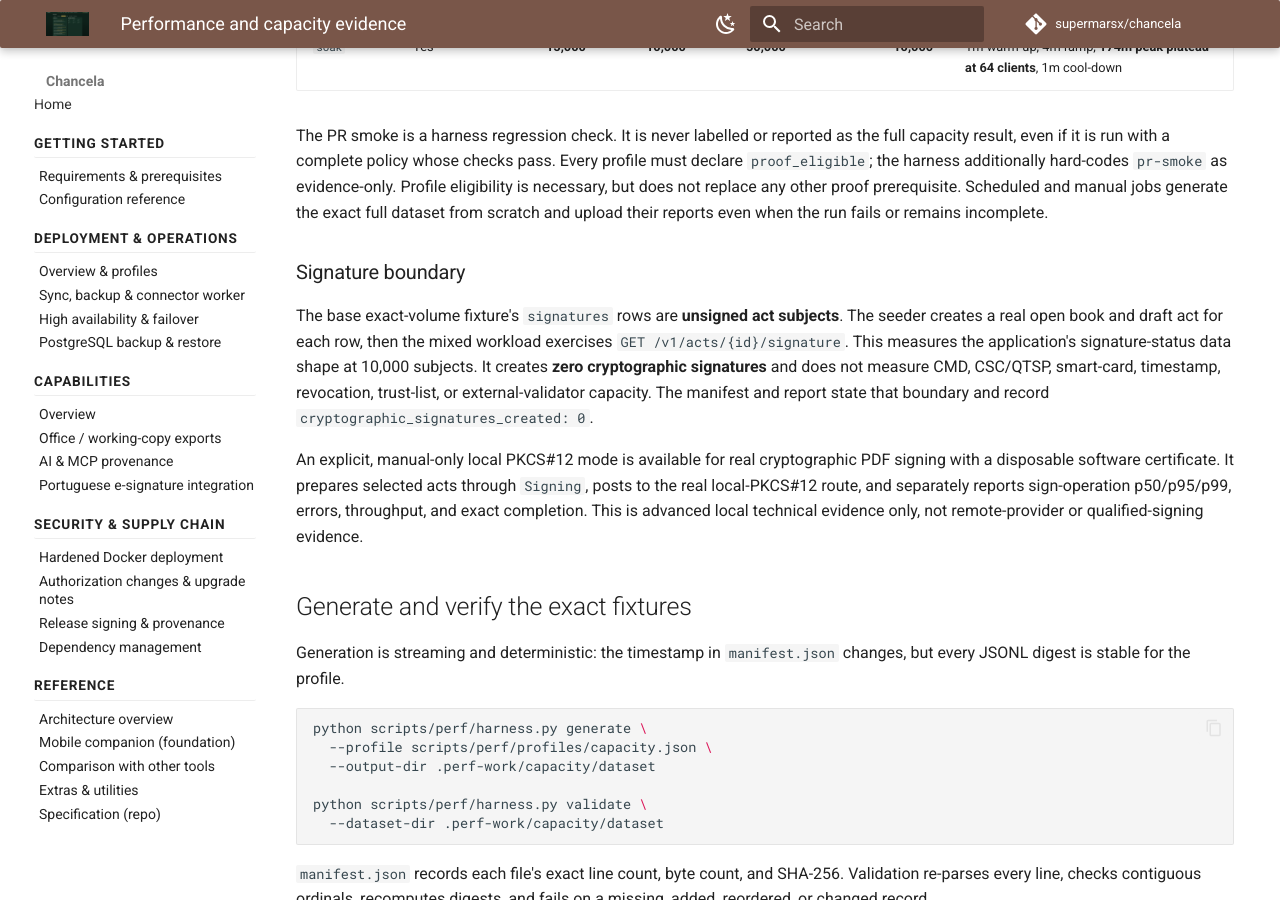
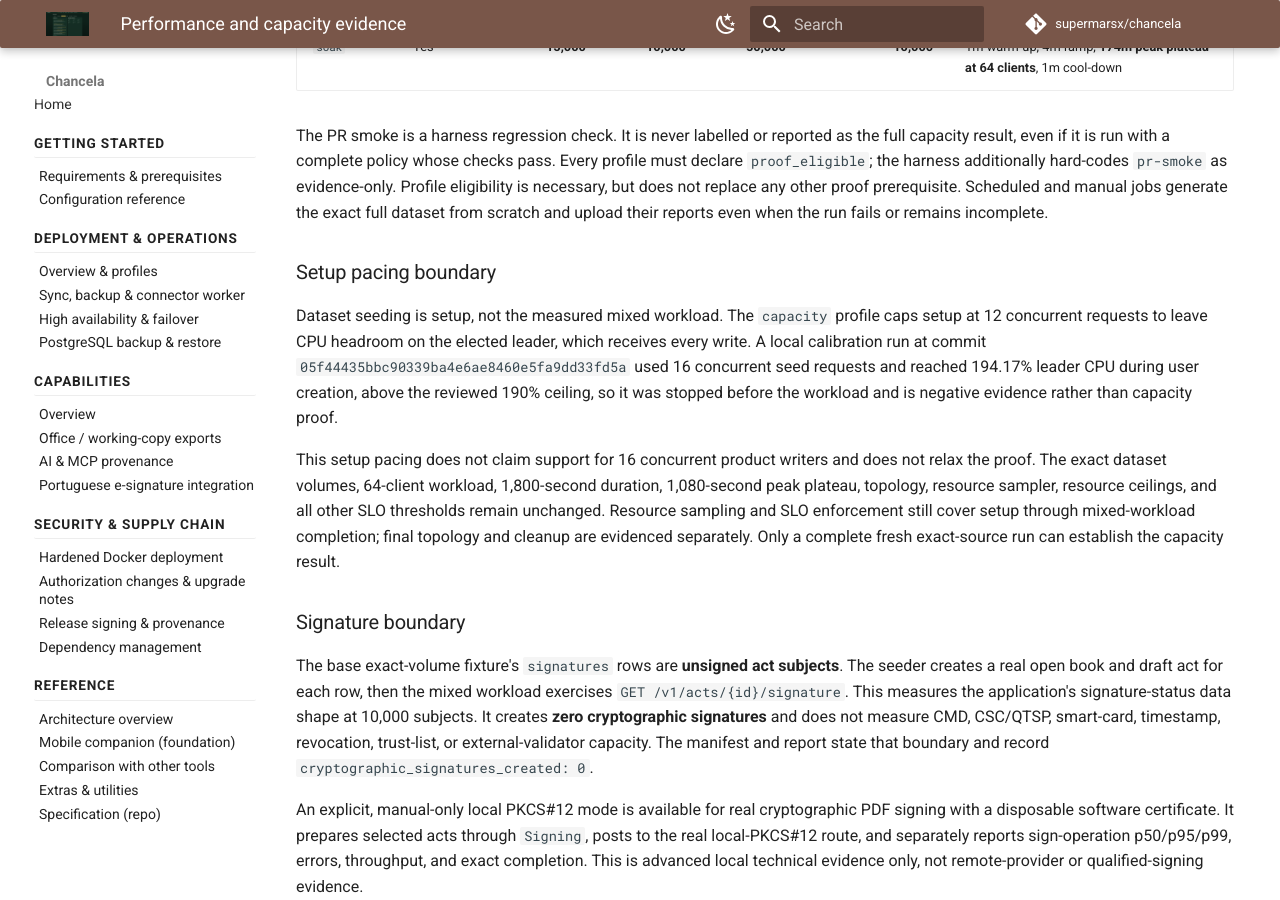
Before and after one commit to supermarsx/chancela, an MkDocs documentation site: the page built from docs/performance-capacity.md, in a window 1280 px wide and 900 px high, scrolled down 521 px. Built offline with MkDocs 1.6.1 and Material for MkDocs 9.7.7, drawn with Linux system fonts in a browser that asks for light colours; comment, search, counter and statistics services are not loaded.

Commit message:
fix(perf): preserve leader headroom while seeding

```diff
--- a/docs/performance-capacity.md
+++ b/docs/performance-capacity.md
@@ -20,6 +20,24 @@ hard-codes `pr-smoke` as evidence-only. Profile eligibility is necessary, but
 does not replace any other proof prerequisite. Scheduled and manual jobs
 generate the exact full dataset from scratch and upload their reports even when
 the run fails or remains incomplete.
+
+### Setup pacing boundary
+
+Dataset seeding is setup, not the measured mixed workload. The `capacity`
+profile caps setup at 12 concurrent requests to leave CPU headroom on the
+elected leader, which receives every write. A local calibration run at commit
+`05f44435bbc90339ba4e6ae8460e5fa9dd33fd5a` used 16 concurrent seed requests
+and reached 194.17% leader CPU during user creation, above the reviewed 190%
+ceiling, so it was stopped before the workload and is negative evidence rather
+than capacity proof.
+
+This setup pacing does not claim support for 16 concurrent product writers and
+does not relax the proof. The exact dataset volumes, 64-client workload,
+1,800-second duration, 1,080-second peak plateau, topology, resource sampler,
+resource ceilings, and all other SLO thresholds remain unchanged. Resource
+sampling and SLO enforcement still cover setup through mixed-workload
+completion; final topology and cleanup are evidenced separately. Only a
+complete fresh exact-source run can establish the capacity result.
 
 ### Signature boundary
 
```
Also changed, not shown: 3 other files.
